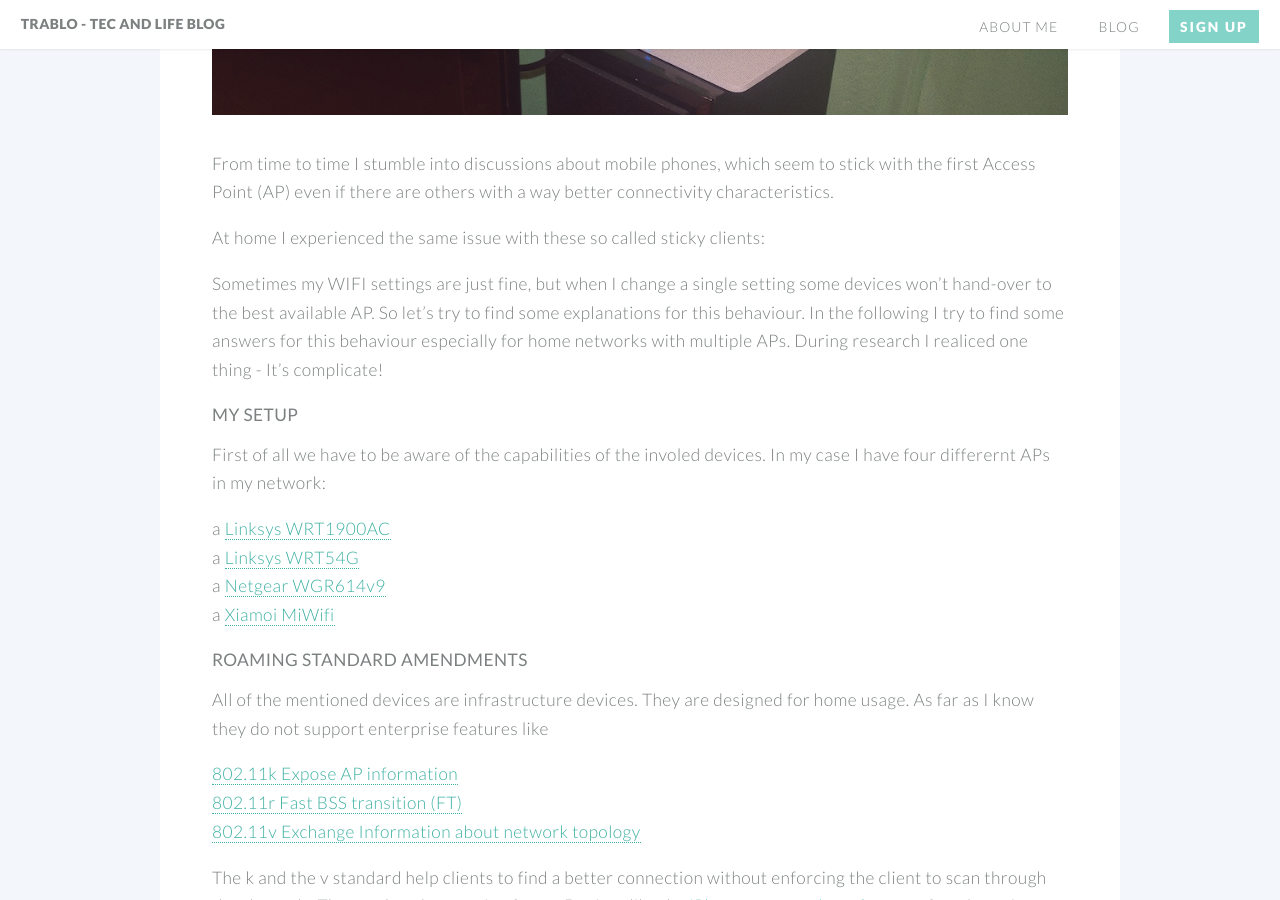
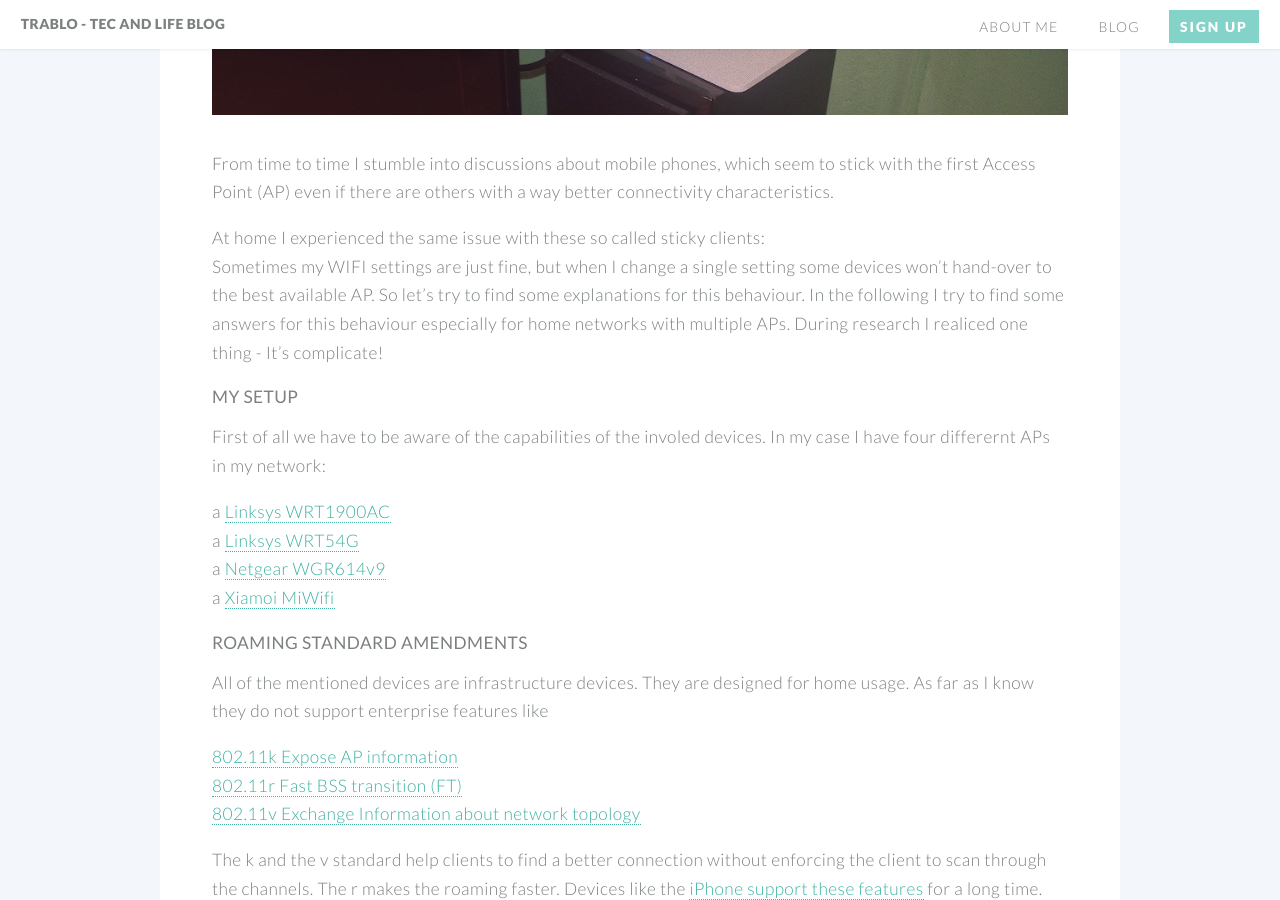
Before and after one commit to ksrimmy/blog, a Jekyll site: the page built from _posts/2016-11-27-wifi-roaming.markdown, in a window 1280 px wide and 900 px high, scrolled down 651 px. Built offline with Jekyll 4.4.1, drawn with Linux system fonts in a browser that asks for light colours.

```diff
--- a/_posts/2016-11-27-wifi-roaming.markdown
+++ b/_posts/2016-11-27-wifi-roaming.markdown
@@ -8,8 +8,7 @@
 From time to time I stumble into discussions about mobile phones, which seem to stick with the first *Access Point* (AP) even if
 there are others with a way better connectivity characteristics.
 
-At home I experienced the same issue with these so called *sticky clients*:
-
+At home I experienced the same issue with these so called *sticky clients*:\\
 Sometimes my WIFI settings are just fine, but when I change a single setting some devices won't hand-over to the best available AP.
 So let's try to find some explanations for this behaviour.
 In the following I try to find some answers for this behaviour especially for home networks with multiple APs.
```
